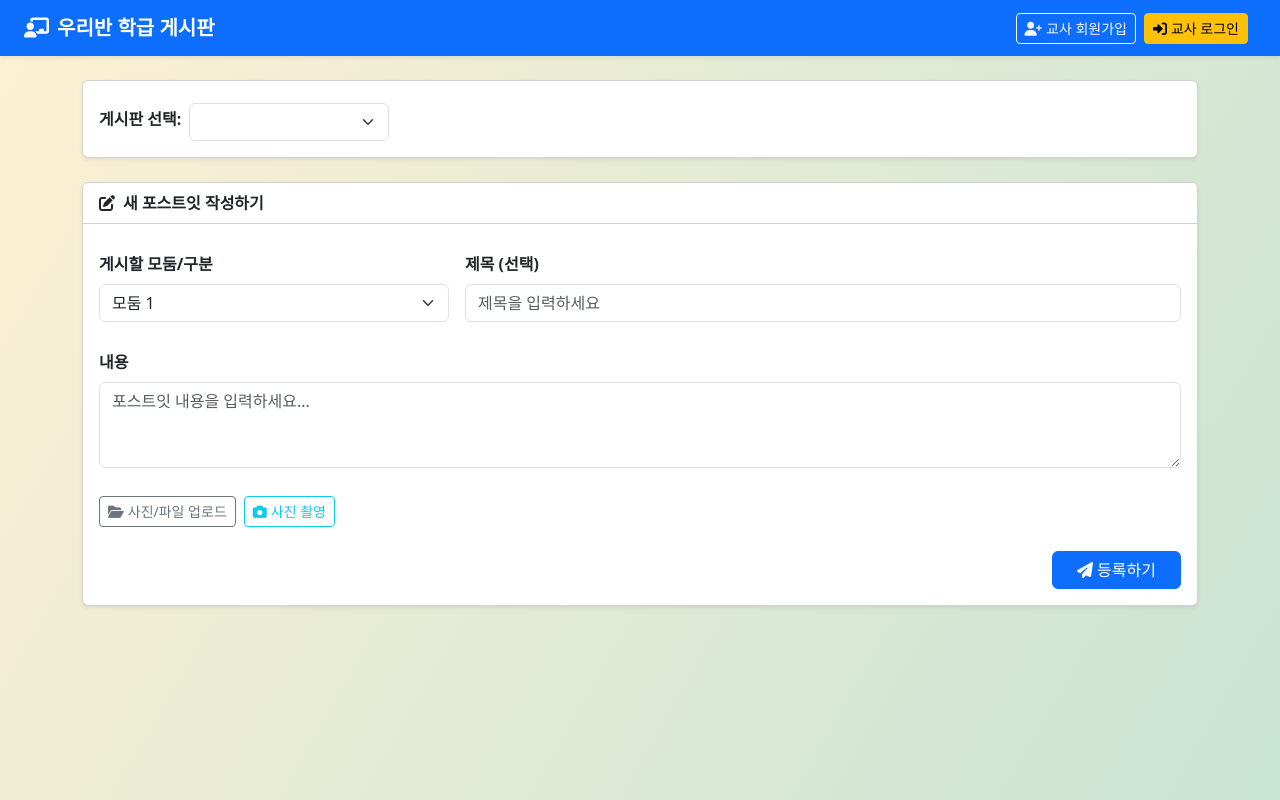
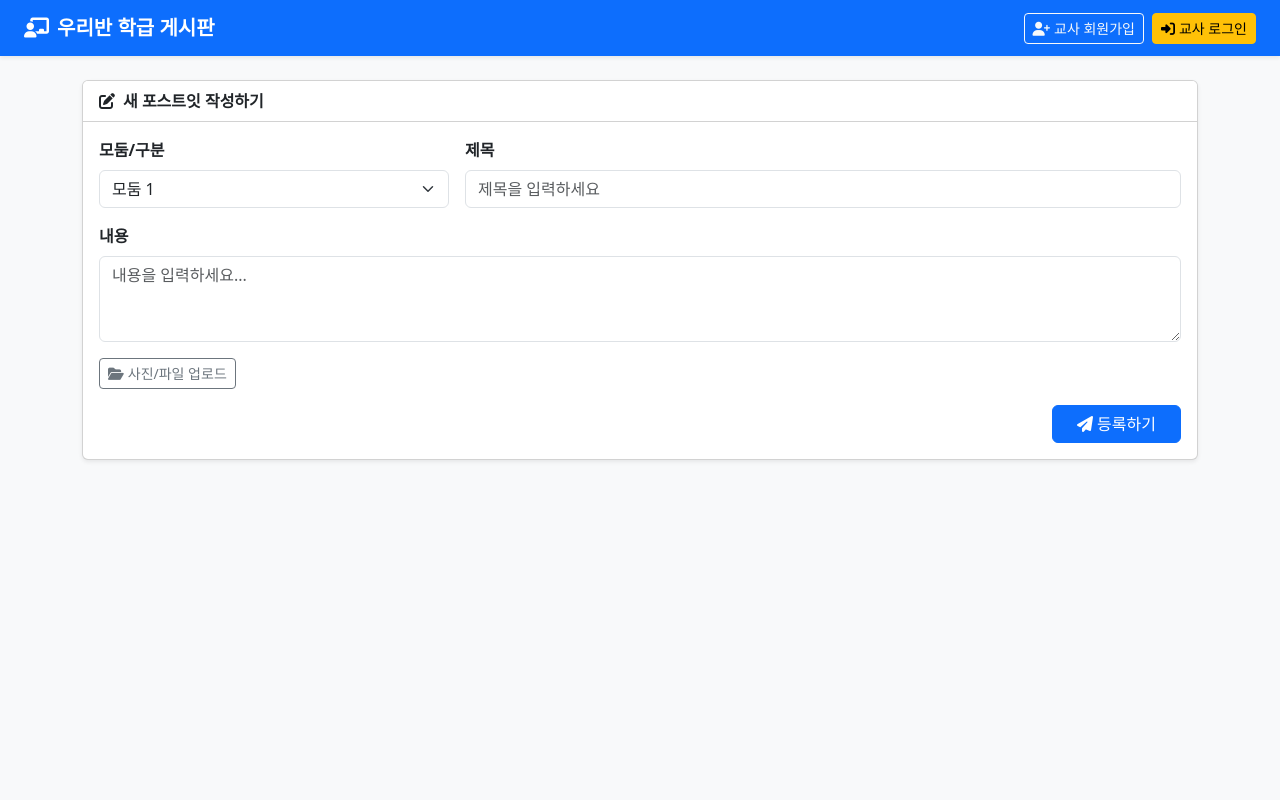
Before and after one commit to doolpus97/mypadlet2, a Flask app: page / in a window 1280 px wide. Run offline with Flask 3, Linux system fonts and the light colour scheme; lists and menus that the app fills with data are empty.

Commit message:
Update index.html

```diff
--- a/templates/index.html
+++ b/templates/index.html
@@ -6,11 +6,10 @@
     <title>우리반 학급 게시판</title>
     <link href="https://cdn.jsdelivr.net/npm/bootstrap@5.3.0/dist/css/bootstrap.min.css" rel="stylesheet">
     <link rel="stylesheet" href="https://cdnjs.cloudflare.com/ajax/libs/font-awesome/6.4.0/css/all.min.css">
-    <link rel="stylesheet" href="/static/style.css">
 </head>
 <body class="bg-light">
 
-    <!-- 상단 네비게이션바 (기존 레이아웃 유지) -->
+    <!-- 상단 네비게이션바 (기존 디자인 레이아웃) -->
     <nav class="navbar navbar-expand-lg navbar-dark bg-primary shadow-sm mb-4">
         <div class="container-fluid px-4">
             <a class="navbar-brand fw-bold" href="/"><i class="fa-solid fa-chalkboard-user me-2"></i>우리반 학급 게시판</a>
@@ -18,37 +17,19 @@
             <div class="d-flex align-items-center">
                 <span id="userInfo" class="text-white me-3 fw-semibold"></span>
 
-                <!-- [요청사항] 우측 상단 교사 회원가입 버튼 추가 -->
+                <!-- 우측 상단 교사 회원가입 버튼 -->
                 <button type="button" class="btn btn-outline-light btn-sm me-2" data-bs-toggle="modal" data-bs-target="#teacherRegisterModal">
                     <i class="fa-solid fa-user-plus me-1"></i>교사 회원가입
                 </button>
 
-                <!-- 기존 교사 로그인 / 로그아웃 버튼 -->
-                <button id="teacherLoginBtn" class="btn btn-warning btn-sm me-2" data-bs-toggle="modal" data-bs-target="#teacherLoginModal">
+                <button id="teacherLoginBtn" class="btn btn-warning btn-sm" data-bs-toggle="modal" data-bs-target="#teacherLoginModal">
                     <i class="fa-solid fa-right-to-bracket me-1"></i>교사 로그인
-                </button>
-                <button id="logoutBtn" class="btn btn-danger btn-sm d-none" onclick="logout()">
-                    <i class="fa-solid fa-right-from-bracket me-1"></i>로그아웃
                 </button>
             </div>
         </div>
     </nav>
 
     <div class="container">
-        <!-- 보드 선택 영역 -->
-        <div class="card shadow-sm mb-4">
-            <div class="card-body d-flex justify-content-between align-items-center">
-                <div class="d-flex align-items-center gap-2">
-                    <label for="boardSelect" class="fw-bold text-nowrap">게시판 선택:</label>
-                    <select id="boardSelect" class="form-select" style="min-width: 200px;" onchange="loadPosts()">
-                    </select>
-                </div>
-                <div id="teacherBoardControls" class="d-none">
-                    <button class="btn btn-sm btn-success" onclick="createBoard()"><i class="fa-solid fa-plus me-1"></i>새 게시판 만들기</button>
-                </div>
-            </div>
-        </div>
-
         <!-- 글 작성 카드 -->
         <div class="card shadow-sm mb-4">
             <div class="card-header bg-white fw-bold">
@@ -58,43 +39,31 @@
                 <form id="postForm">
                     <div class="row g-3">
                         <div class="col-md-4">
-                            <label class="form-label fw-semibold">게시할 모둠/구분</label>
-                            <select id="postSection" class="form-select" required>
+                            <label class="form-label fw-semibold">모둠/구분</label>
+                            <select id="postSection" class="form-select">
                                 <option value="모둠 1">모둠 1</option>
                                 <option value="모둠 2">모둠 2</option>
                                 <option value="모둠 3">모둠 3</option>
                                 <option value="모둠 4">모둠 4</option>
-                                <option value="모둠 5">모둠 5</option>
-                                <option value="모둠 6">모둠 6</option>
                             </select>
                         </div>
                         <div class="col-md-8">
-                            <label class="form-label fw-semibold">제목 (선택)</label>
+                            <label class="form-label fw-semibold">제목</label>
                             <input type="text" id="postTitle" class="form-control" placeholder="제목을 입력하세요">
                         </div>
                         <div class="col-12">
                             <label class="form-label fw-semibold">내용</label>
-                            <textarea id="postContent" class="form-control" rows="3" placeholder="포스트잇 내용을 입력하세요..." required></textarea>
+                            <textarea id="postContent" class="form-control" rows="3" placeholder="내용을 입력하세요..." required></textarea>
                         </div>
-
-                        <!-- 파일 업로드 및 카메라 -->
                         <div class="col-12">
-                            <div class="d-flex flex-wrap gap-2 align-items-center">
                             <label class="btn btn-outline-secondary btn-sm mb-0">
                                 <i class="fa-solid fa-folder-open me-1"></i>사진/파일 업로드
-                                    <input type="file" id="fileInput" multiple hidden onchange="handleFileUpload(this)">
+                                <input type="file" id="fileInput" multiple hidden onchange="uploadFile(this)">
                             </label>
-                                <label class="btn btn-outline-info btn-sm mb-0">
-                                    <i class="fa-solid fa-camera me-1"></i>사진 촬영
-                                    <input type="file" id="cameraInput" accept="image/*" capture="environment" hidden onchange="handleFileUpload(this)">
-                                </label>
-                                <span id="uploadStatus" class="text-muted small"></span>
+                            <span id="uploadStatus" class="ms-2 text-muted small"></span>
                         </div>
-                            <div id="attachmentPreview" class="d-flex flex-wrap gap-2 mt-2"></div>
-                        </div>
-
                         <div class="col-12 text-end">
-                            <button type="button" class="btn btn-primary px-4" onclick="submitPost()">
+                            <button type="button" class="btn btn-primary px-4" onclick="alert('게시물이 등록되었습니다!')">
                                 <i class="fa-solid fa-paper-plane me-1"></i>등록하기
                             </button>
                         </div>
@@ -102,9 +71,6 @@
                 </form>
             </div>
         </div>
-
-        <!-- 게시물 목록 -->
-        <div id="boardContainer" class="row g-4"></div>
     </div>
 
     <!-- 교사 회원가입 모달 -->
@@ -116,24 +82,18 @@
                     <button type="button" class="btn-close btn-close-white" data-bs-dismiss="modal"></button>
                 </div>
                 <div class="modal-body">
-                    <form id="teacherRegisterForm">
                     <div class="mb-3">
                         <label class="form-label fw-semibold">아이디</label>
-                            <input type="text" id="regTeacherId" class="form-control" required placeholder="교사 아이디">
+                        <input type="text" class="form-control" placeholder="교사 아이디">
                     </div>
                     <div class="mb-3">
                         <label class="form-label fw-semibold">비밀번호</label>
-                            <input type="password" id="regTeacherPw" class="form-control" required placeholder="비밀번호">
+                        <input type="password" class="form-control" placeholder="비밀번호">
                     </div>
-                        <div class="mb-3">
-                            <label class="form-label fw-semibold">이름</label>
-                            <input type="text" id="regTeacherName" class="form-control" required placeholder="선생님 이름">
-                        </div>
-                    </form>
                 </div>
                 <div class="modal-footer">
                     <button type="button" class="btn btn-secondary" data-bs-dismiss="modal">취소</button>
-                    <button type="button" class="btn btn-primary" onclick="registerTeacher()">회원가입 완료</button>
+                    <button type="button" class="btn btn-primary" onclick="alert('회원가입 기능이 완료되었습니다.');">가입하기</button>
                 </div>
             </div>
         </div>
@@ -148,27 +108,43 @@
                     <button type="button" class="btn-close" data-bs-dismiss="modal"></button>
                 </div>
                 <div class="modal-body">
-                    <form id="teacherLoginForm">
                     <div class="mb-3">
                         <label class="form-label fw-semibold">아이디</label>
-                            <input type="text" id="loginTeacherId" class="form-control" required>
+                        <input type="text" class="form-control">
                     </div>
                     <div class="mb-3">
                         <label class="form-label fw-semibold">비밀번호</label>
-                            <input type="password" id="loginTeacherPw" class="form-control" required>
+                        <input type="password" class="form-control">
                     </div>
-                    </form>
                 </div>
                 <div class="modal-footer">
                     <button type="button" class="btn btn-secondary" data-bs-dismiss="modal">취소</button>
-                    <button type="button" class="btn btn-warning" onclick="loginTeacher()">로그인</button>
+                    <button type="button" class="btn btn-warning">로그인</button>
                 </div>
             </div>
         </div>
     </div>
 
-    <!-- Bootstrap 5 JS Bundle (버튼 동작 필수) -->
     <script src="https://cdn.jsdelivr.net/npm/bootstrap@5.3.0/dist/js/bootstrap.bundle.min.js"></script>
-    <script src="/static/app.js"></script>
+    <script>
+        function uploadFile(input) {
+            const status = document.getElementById('uploadStatus');
+            if(input.files.length > 0) {
+                const formData = new FormData();
+                for(let file of input.files) {
+                    formData.append('files', file);
+                }
+                status.innerText = "업로드 중...";
+                fetch('/upload', { method: 'POST', body: formData })
+                .then(res => res.json())
+                .then(data => {
+                    status.innerText = "업로드 완료!";
+                })
+                .catch(err => {
+                    status.innerText = "업로드 실패";
+                });
+            }
+        }
+    </script>
 </body>
 </html>
```
Lines whose indentation alone changed are shown as unchanged.
